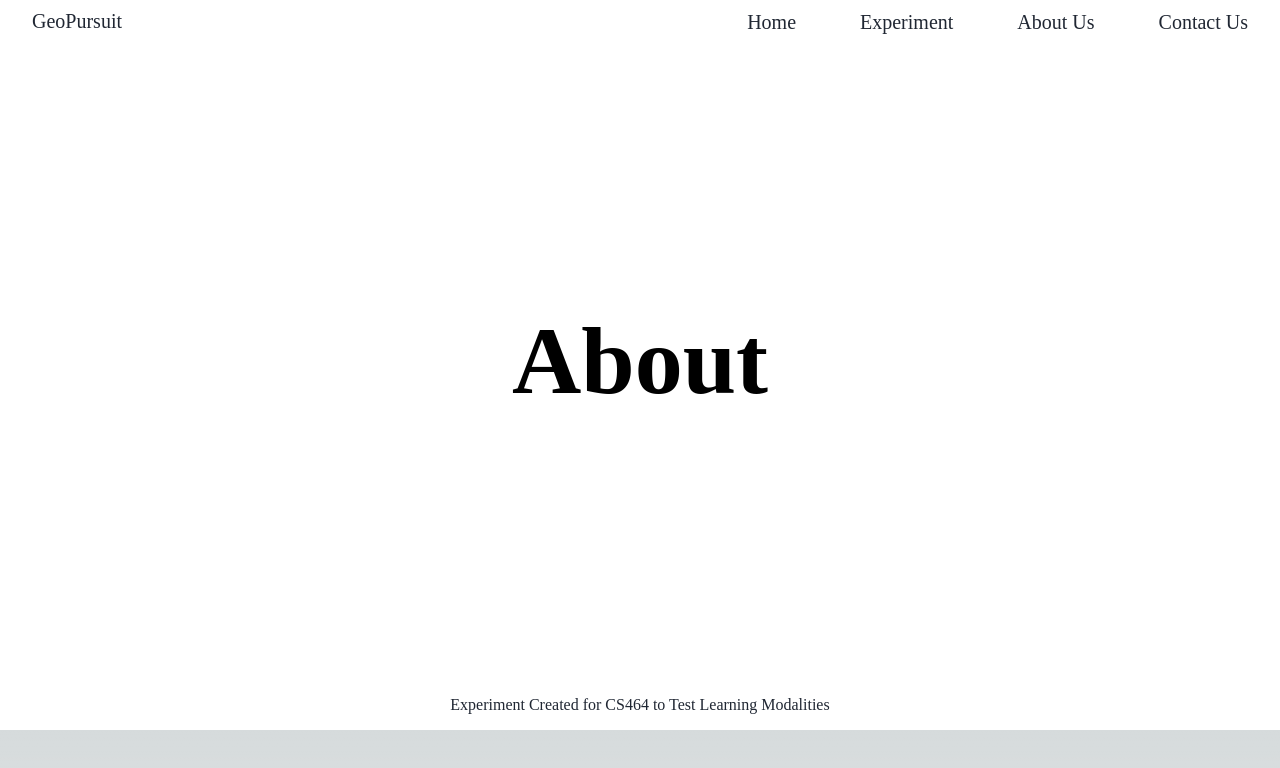
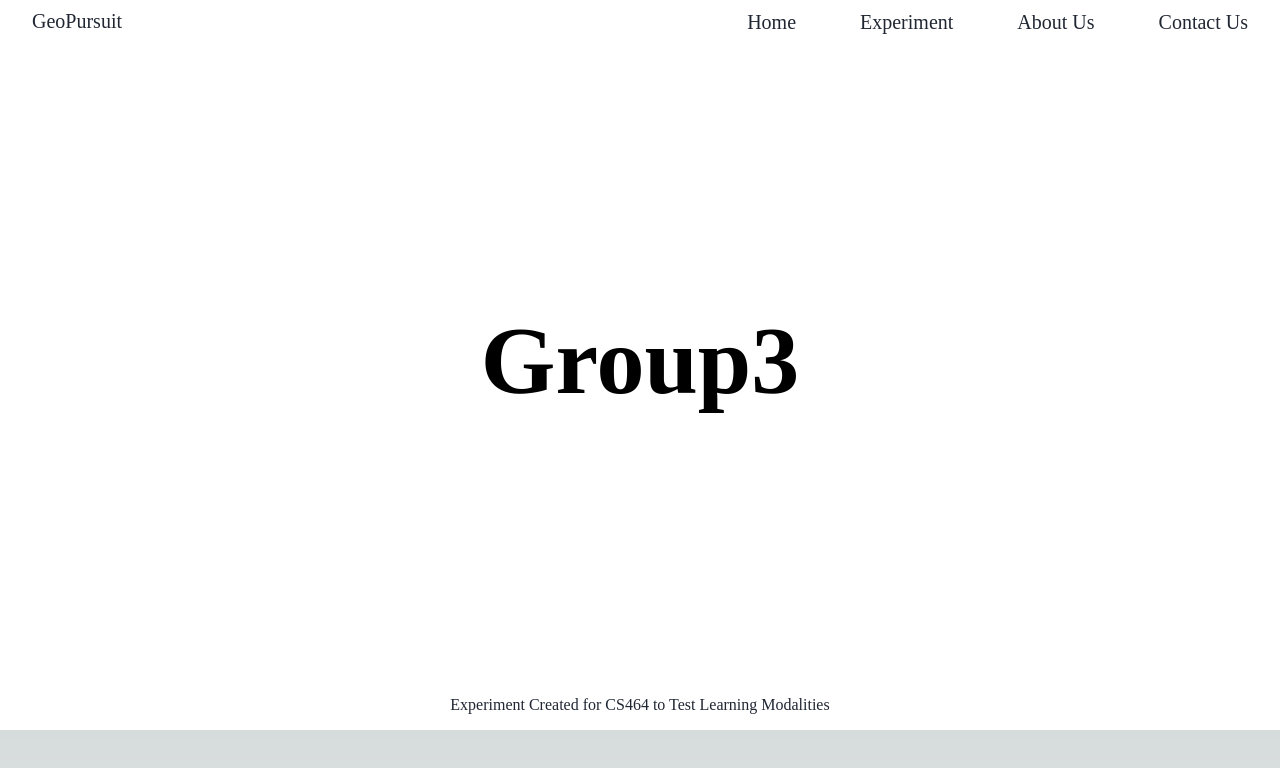
Before and after one commit to csu-hci-projects/SP23-Video-Games-As-An-Educational-Medium, a Next.js app: page /group3 in a window 1280 px wide. Shown: the top 768 px of the page. Built offline with nearby package versions, Linux system fonts and the light colour scheme.

Commit message:
Specify page in heading

```diff
--- a/pages/group3.js
+++ b/pages/group3.js
@@ -18,17 +18,17 @@ const Hero = styled.div`
 
 const inter = Inter({ subsets: ['latin'] })
 
-export default function About() {
+export default function group3() {
   return (
     <>
       <Head>
-          <title>About</title>
+          <title>Group3</title>
           <meta name="description" content="Generated by create next app" />
           <meta name="viewport" content="width=device-width, initial-scale=1" />
           <link rel="icon" href="/favicon.ico" />
       </Head>
       <Hero>
-        <Heading>About</Heading>
+        <Heading>Group3</Heading>
       </Hero>
     </>
   )
```
